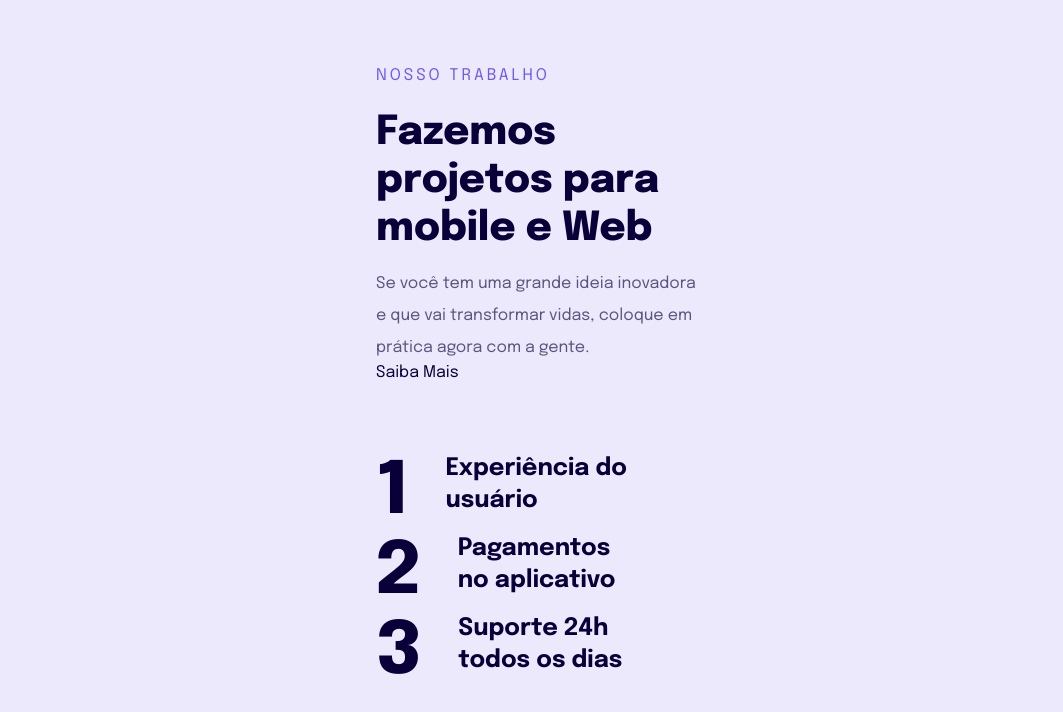
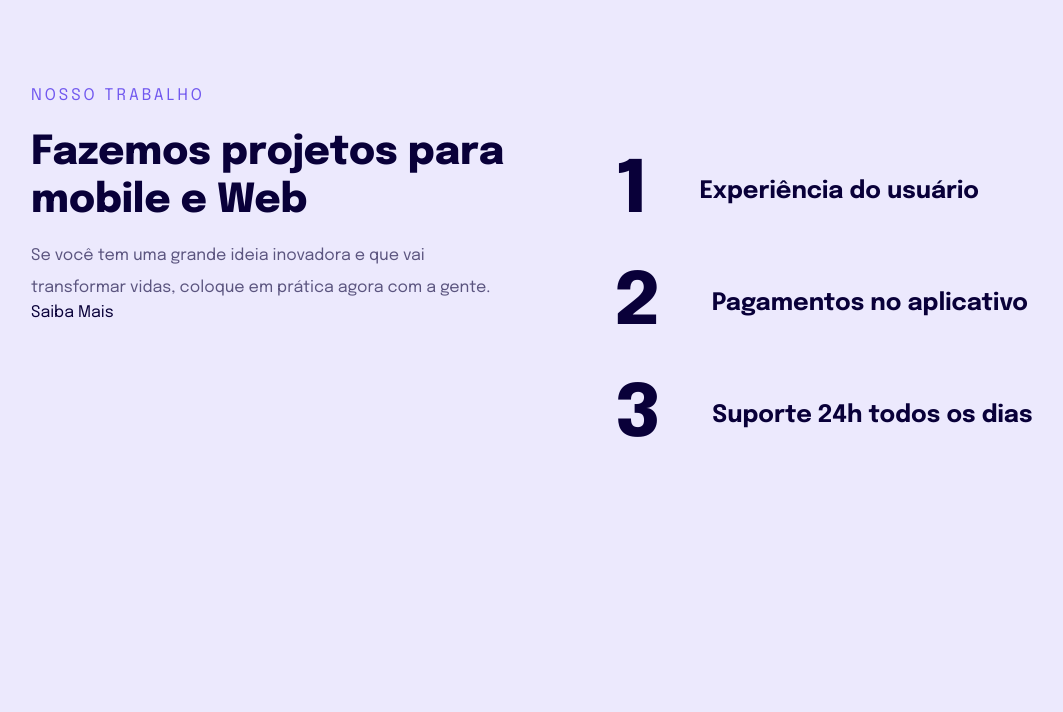
Before and after one commit to brunopurper/Responsividade-Rocket, a plain HTML site: page index.html in a window 1280 px wide. Shown: the whole page, without its empty margins (99-1162 px from the left). Drawn offline with Linux system fonts and the light colour scheme.

Commit message:
commit: final

```diff
--- a/index.html
+++ b/index.html
@@ -11,11 +11,12 @@
 </head>
 <body>
     <main>
+        <div>
         <p>Nosso Trabalho</p>
         <h1>Fazemos projetos para mobile e Web</h1>
         <p>Se você tem uma grande ideia inovadora e que vai transformar vidas, coloque em prática agora com a gente.</p>
         <a href="http://">Saiba Mais</a>
-
+    </div>
         <ul>
             <li><span>1</span>Experiência do usuário</li>
             <li><span>2</span>Pagamentos no aplicativo</li>
--- a/style.css
+++ b/style.css
@@ -27,7 +27,7 @@ h1 {
 }
 
 main {
-    max-width: 33.0rem;
+    max-width: 33rem;
     margin: 0 auto;
 }
 
@@ -78,6 +78,28 @@ ul li span {
     color: #090039;
 }
 
-@media (min-width: 500px) {
+@media (min-width: 700px) {
+    body {
+        padding: 8rem;
+    }
 
+    main {
+        max-width: 1020px;
+        display: flex;
+        gap: 10rem;
+    }
+
+    main > div {
+        max-width: 484px;
+    }
+
+    ul li {
+        gap: 5.3rem;
+        max-width: 450px;
+        align-items: center;
+    }
+
+    ul li + li {
+        margin-top: 3.2rem;
+    }
 }
```
